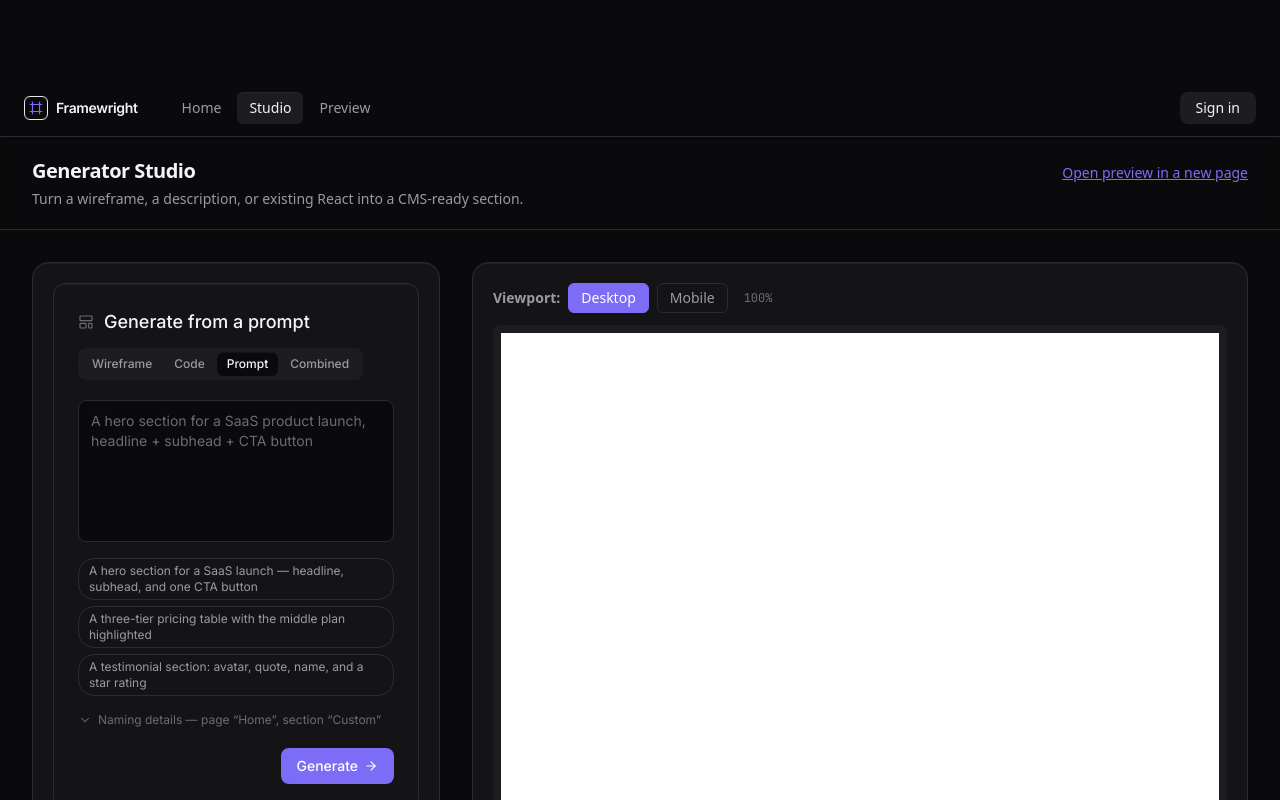
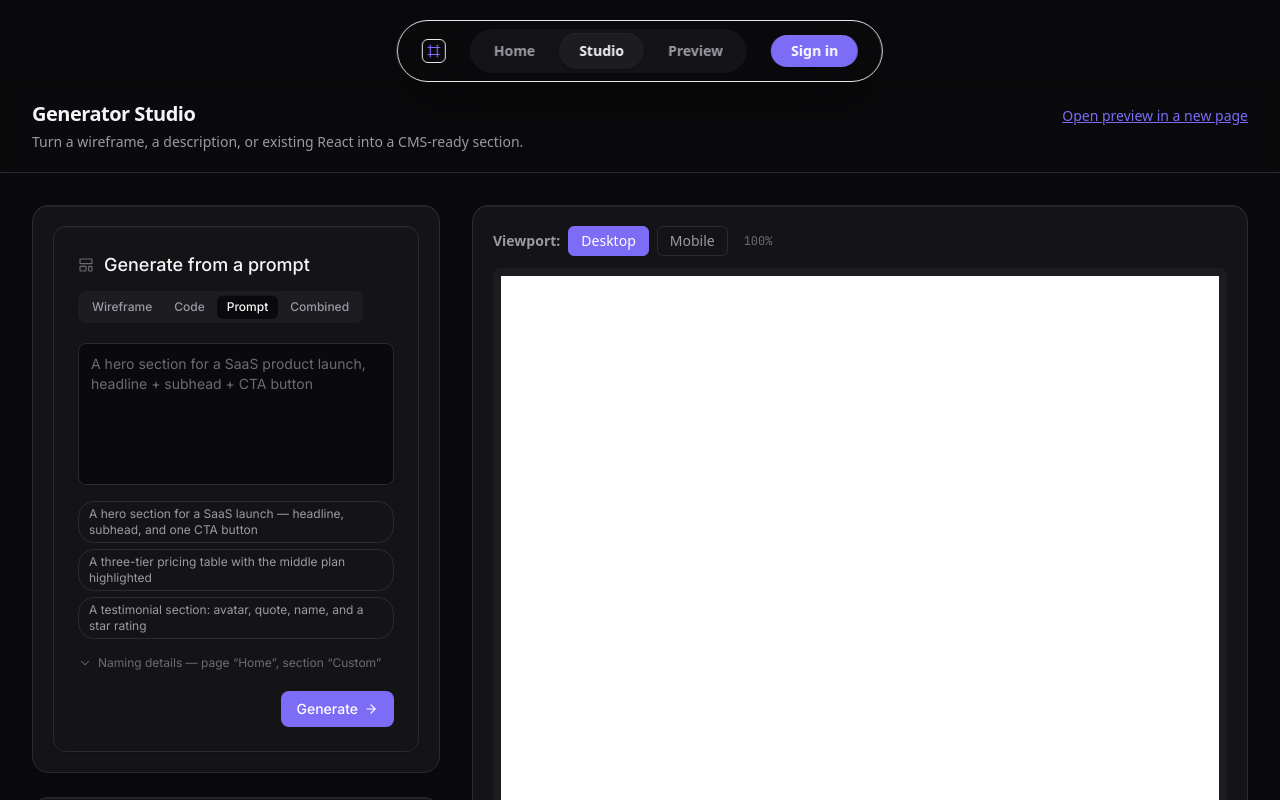
Before and after one commit to Capnkay/framewright, a React (Vite) app in the folder client/: page /generate in a window 1280 px wide. Shown: the top 800 px of the page. Built offline with nearby package versions, Linux system fonts and the light colour scheme.

Commit message:
UI: Fix StudioNav bounding box and restore empty state string for tests

```diff
--- a/client/src/App.jsx
+++ b/client/src/App.jsx
@@ -40,6 +40,9 @@ import StudioNav from './studio/StudioNav.jsx';
  */
 function isFramed() {
   try {
+    if (typeof window !== 'undefined' && window.location.pathname.includes('/preview')) {
+      return true;
+    }
     return typeof window !== 'undefined' && window.self !== window.top;
   } catch {
     return true; // access denied means there IS a parent, and a foreign one.
--- a/client/src/routes/GeneratePage.jsx
+++ b/client/src/routes/GeneratePage.jsx
@@ -315,7 +315,7 @@ export default function GeneratePage({ initialJob = null }) {
                   <path strokeLinecap="round" strokeLinejoin="round" strokeWidth={2} d="M19.428 15.428a2 2 0 00-1.022-.547l-2.387-.477a6 6 0 00-3.86.517l-.318.158a6 6 0 01-3.86.517L6.05 15.21a2 2 0 00-1.806.547M8 4h8l-1 1v5.172a2 2 0 00.586 1.414l5 5c1.26 1.26.367 3.414-1.415 3.414H4.828c-1.782 0-2.674-2.154-1.414-3.414l5-5A2 2 0 009 10.172V5L8 4z" />
                 </svg>
               </div>
-              <h3 className="text-lg font-semibold text-studio-text-primary mb-2">Ready to generate</h3>
+              <h3 className="text-lg font-semibold text-studio-text-primary mb-2">Nothing generated yet.</h3>
               <p className="text-studio-sm text-studio-text-secondary max-w-md mx-auto leading-relaxed">
                 Choose a mode on the left and run it. Every stage of the pipeline shows up here as it
                 happens — what each one received, what it produced, and how confident it was.
--- a/client/src/studio/StudioNav.jsx
+++ b/client/src/studio/StudioNav.jsx
@@ -1,6 +1,7 @@
 // client/src/studio/StudioNav.jsx
 import React from 'react';
 import { Link, useLocation } from 'react-router-dom';
+import { motion } from 'motion/react';
 import Logo from './Logo.jsx';
 
 export default function StudioNav() {
@@ -11,13 +12,17 @@ export default function StudioNav() {
     return (
       <Link
         to={to}
-        className={
-          'group flex items-center gap-2 rounded-studio-sm px-3 py-1.5 text-studio-sm font-medium transition-colors duration-studio-fast ' +
-          (active
-            ? 'bg-studio-bg-overlay text-studio-text-primary shadow-studio-xs'
-            : 'text-studio-text-secondary hover:text-studio-text-primary hover:bg-studio-bg-raised')
-        }
+        className={`relative group flex items-center gap-2 rounded-full px-5 py-2 text-studio-sm font-semibold transition-colors duration-studio-fast z-10 ${
+          active ? 'text-studio-text-primary' : 'text-studio-text-secondary hover:text-studio-text-primary'
+        }`}
       >
+        {active && (
+          <motion.div
+            layoutId="navbar-active-pill"
+            className="absolute inset-0 z-[-1] rounded-full bg-studio-bg-overlay shadow-studio-sm"
+            transition={{ type: 'spring', stiffness: 380, damping: 30 }}
+          />
+        )}
         <span>{label}</span>
       </Link>
     );
@@ -28,34 +33,39 @@ export default function StudioNav() {
   const initial = session?.email ? session.email.charAt(0).toUpperCase() : null;
 
   return (
-    // We add .studio-theme here so the nav can be used on non-studio pages (like Landing) and still be dark.
-    <nav className="studio-theme sticky top-0 z-50 flex items-center justify-between border-b border-studio-border bg-studio-bg-base px-6 py-3">
-      <div className="flex items-center gap-8">
-        <Link to="/" className="flex items-center transition-opacity hover:opacity-80">
-          <Logo size="sm" />
+    // iOS floating centered dock style (no nested high-contrast borders)
+    // Using !bg-transparent to override the solid background color that .studio-theme applies by default,
+    // which was creating an ugly rectangular box around our rounded glassmorphic capsule.
+    <div className="studio-theme fixed top-5 left-1/2 -translate-x-1/2 z-50 w-fit !bg-transparent pointer-events-none">
+      <nav className="flex items-center gap-6 rounded-full border border-studio-border/50 bg-studio-bg-base/60 backdrop-blur-2xl px-6 py-2 shadow-2xl shadow-black/50 pointer-events-auto">
+        <Link to="/" className="flex items-center transition-opacity hover:opacity-80 shrink-0">
+          <Logo size="sm" withWordmark={false} />
         </Link>
-        <div className="flex items-center gap-1">
+
+        {/* Dark pill container wrapper for clean links */}
+        <div className="flex items-center gap-1 bg-studio-bg-raised rounded-full p-1">
           {link('/', 'Home')}
           {link('/generate', 'Studio')}
           {link('/preview', 'Preview')}
         </div>
-      </div>
-      <div className="flex items-center gap-4">
+
+        <div className="flex items-center gap-4 shrink-0">
           {!session ? (
             pathname !== '/login' && (
               <Link
                 to="/login"
-              className="rounded-studio-md bg-studio-bg-overlay px-4 py-1.5 text-studio-sm font-medium text-studio-text-primary transition-colors hover:bg-studio-bg-raised"
+                className="rounded-full bg-studio-accent px-5 py-1.5 text-studio-sm font-semibold text-studio-accent-foreground transition-all hover:scale-[1.02] active:scale-[0.98] shadow-studio-sm"
               >
                 Sign in
               </Link>
             )
           ) : (
-          <div className="h-8 w-8 rounded-full bg-studio-accent flex items-center justify-center text-studio-sm font-medium text-studio-accent-foreground shadow-studio-sm">
+            <div className="h-8 w-8 rounded-full bg-gradient-to-tr from-studio-accent to-studio-accent-hover flex items-center justify-center text-studio-sm font-bold text-studio-accent-foreground shadow-studio-sm">
               {initial}
             </div>
           )}
         </div>
       </nav>
+    </div>
   );
 }
```
Lines whose indentation alone changed are shown as unchanged.
